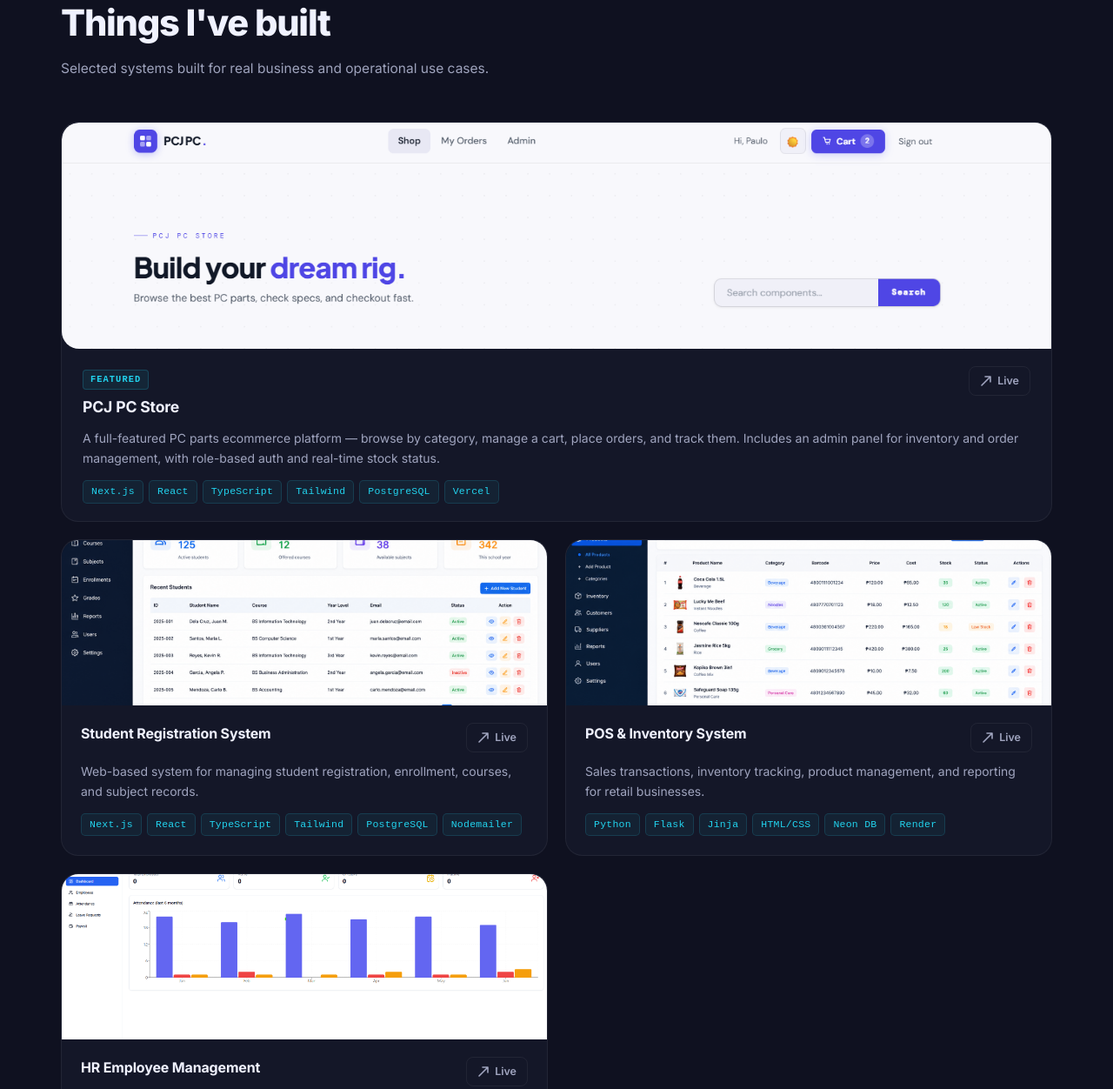
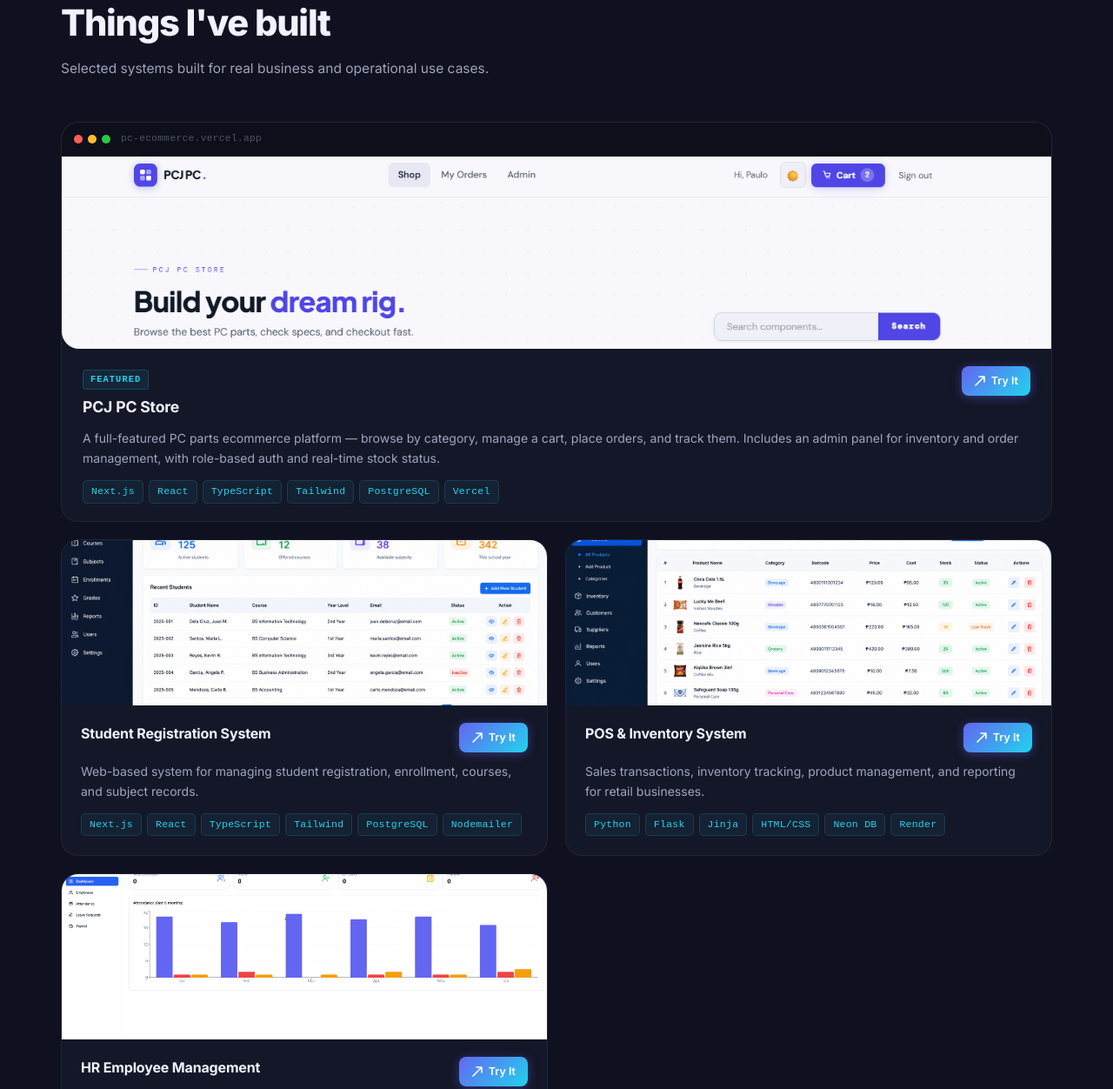
Before and after one commit to engrpaulojimena/web-portfolio, a website: page index.html in a window 1280 px wide. Shown: the part 3381-4633 px from the top of the page at 87% size. Drawn offline with Linux system fonts and the light colour scheme.

Commit message:
Add new features and fixes

```diff
--- a/css/style.css
+++ b/css/style.css
@@ -1036,27 +1036,27 @@ body.light .orbit-icon.accent2 { border-color: rgba(109,40,217,0.3); }
   letter-spacing: 0.02em;
 }
 
-/* Outline icon button (replaces old btn-proj) */
+/* Try It button */
 .btn-proj-outline {
   display: inline-flex;
   align-items: center;
   gap: 6px;
-  padding: 6px 12px;
+  padding: 7px 14px;
   border-radius: var(--radius-sm);
   font-size: 0.78rem;
   font-weight: 600;
-  color: var(--text-2);
-  border: 1px solid var(--border-2);
-  background: transparent;
+  color: #fff;
+  background: var(--grad-accent);
+  border: none;
   white-space: nowrap;
   flex-shrink: 0;
+  box-shadow: 0 2px 12px var(--accent-glow);
   transition: all 0.2s;
 }
 .btn-proj-outline:hover {
-  border-color: var(--accent);
-  color: var(--text-1);
-  background: rgba(99,102,241,0.08);
+  opacity: 0.88;
   transform: translateY(-1px);
+  box-shadow: 0 4px 20px var(--accent-glow);
 }
 
 /* ── CONTACT ── */
--- a/index.html
+++ b/index.html
@@ -313,7 +313,12 @@
         <!-- Featured: PC Ecommerce (spans 2 cols) -->
         <div class="proj-card proj-card--featured reveal">
           <div class="proj-image-wrap">
-
+            <div class="proj-browser-bar">
+              <span class="dot dot-red"></span>
+              <span class="dot dot-yellow"></span>
+              <span class="dot dot-green"></span>
+              <span class="proj-url">pc-ecommerce.vercel.app</span>
+            </div>
             <img src="images/pcj-pc-store.png" alt="PCJ PC Store — PC Parts Ecommerce">
           </div>
           <div class="proj-body">
@@ -324,7 +329,7 @@
               </div>
               <a href="https://pc-ecommerce.vercel.app/" target="_blank" class="btn-proj-outline" aria-label="View live project">
                 <svg width="14" height="14" viewBox="0 0 14 14" fill="none"><path d="M2 12L12 2M12 2H6M12 2v6" stroke="currentColor" stroke-width="1.6" stroke-linecap="round" stroke-linejoin="round"/></svg>
-                Live
+                Try It
               </a>
             </div>
             <p class="proj-desc">A full-featured PC parts ecommerce platform — browse by category, manage a cart, place orders, and track them. Includes an admin panel for inventory and order management, with role-based auth and real-time stock status.</p>
@@ -348,7 +353,7 @@
               <div class="proj-title">Student Registration System</div>
               <a href="https://student-registration-system-nine-topaz.vercel.app/" target="_blank" class="btn-proj-outline" aria-label="View live project">
                 <svg width="14" height="14" viewBox="0 0 14 14" fill="none"><path d="M2 12L12 2M12 2H6M12 2v6" stroke="currentColor" stroke-width="1.6" stroke-linecap="round" stroke-linejoin="round"/></svg>
-                Live
+                Try It
               </a>
             </div>
             <p class="proj-desc">Web-based system for managing student registration, enrollment, courses, and subject records.</p>
@@ -372,7 +377,7 @@
               <div class="proj-title">POS & Inventory System</div>
               <a href="https://python-pos-system-jzau.onrender.com" target="_blank" class="btn-proj-outline" aria-label="View live project">
                 <svg width="14" height="14" viewBox="0 0 14 14" fill="none"><path d="M2 12L12 2M12 2H6M12 2v6" stroke="currentColor" stroke-width="1.6" stroke-linecap="round" stroke-linejoin="round"/></svg>
-                Live
+                Try It
               </a>
             </div>
             <p class="proj-desc">Sales transactions, inventory tracking, product management, and reporting for retail businesses.</p>
@@ -396,7 +401,7 @@
               <div class="proj-title">HR Employee Management</div>
               <a href="https://hr-management-sage.vercel.app/" target="_blank" class="btn-proj-outline" aria-label="View live project">
                 <svg width="14" height="14" viewBox="0 0 14 14" fill="none"><path d="M2 12L12 2M12 2H6M12 2v6" stroke="currentColor" stroke-width="1.6" stroke-linecap="round" stroke-linejoin="round"/></svg>
-                Live
+                Try It
               </a>
             </div>
             <p class="proj-desc">Full-featured HR system for managing employees, departments, payroll, and attendance records.</p>
```
